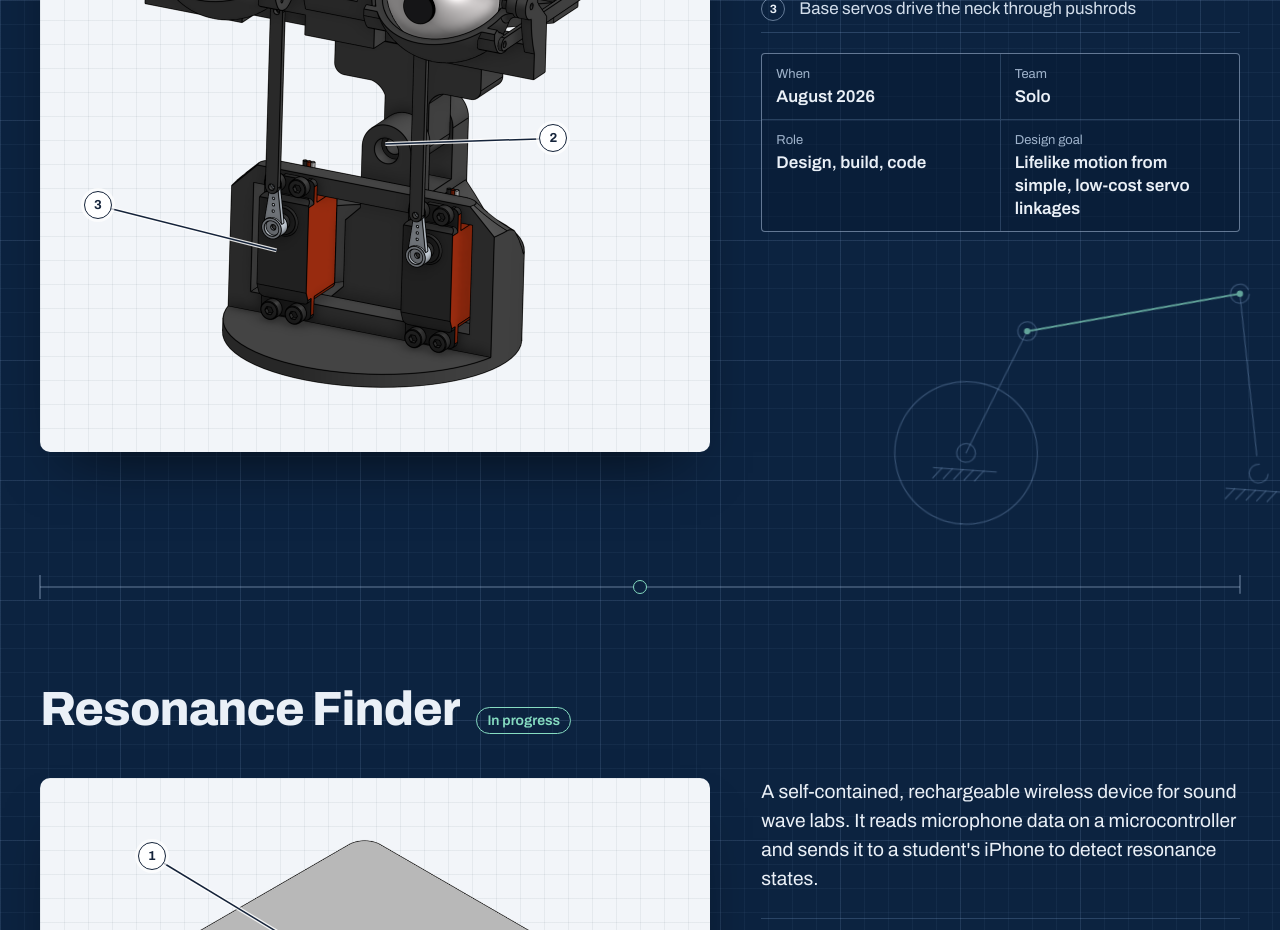
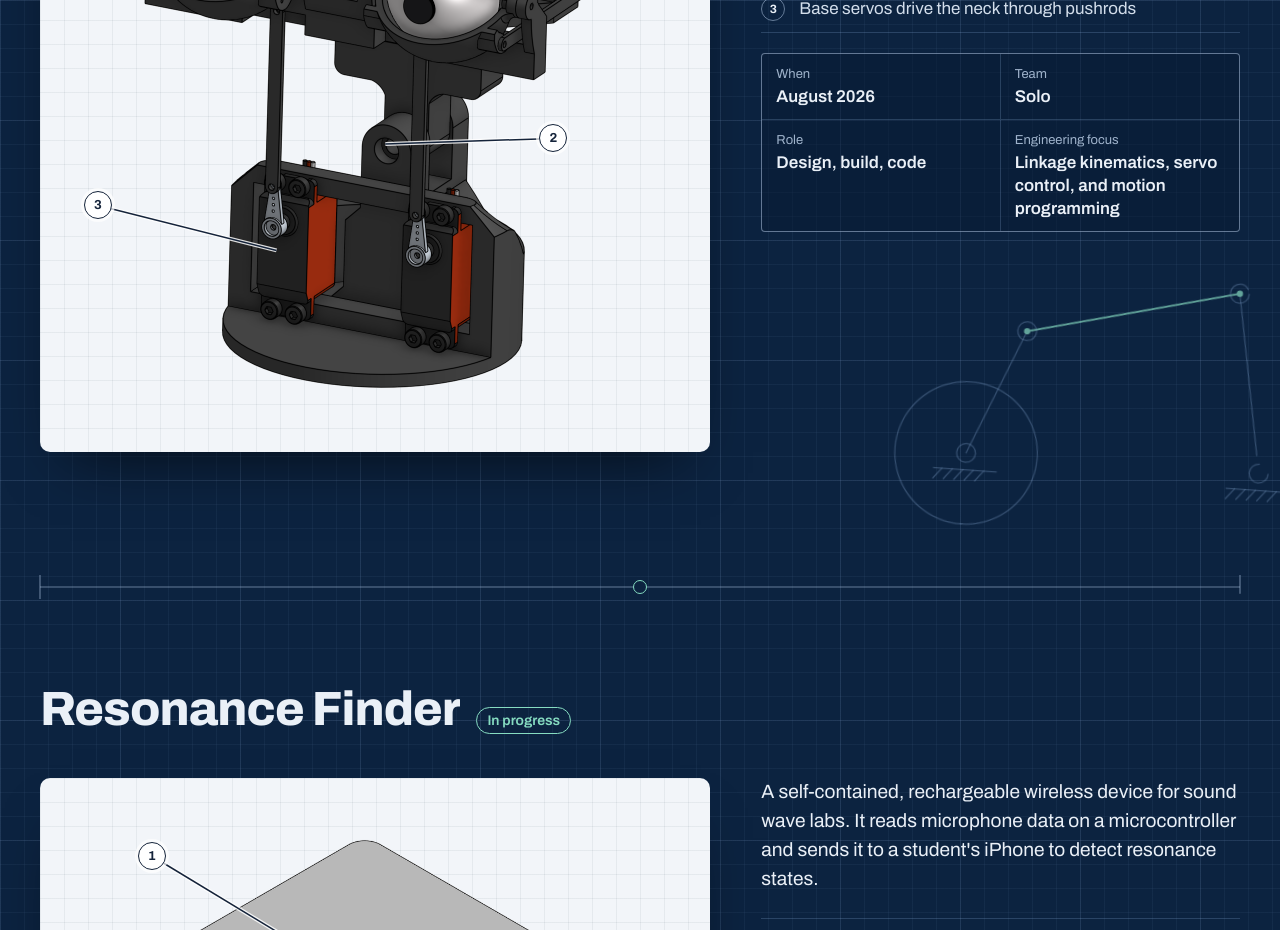
Before and after one commit to trydell29/Mechanical-Design-Portfolio-Tyler-Rydell, a React (Vite) app: page / in a window 1280 px wide. Shown: the part 4920-5850 px from the top of the page. Built offline with nearby package versions, Linux system fonts and the light colour scheme.

Commit message:
Head: Engineering focus instead of Design goal
Co-Authored-By: Claude Opus 5.5 <noreply@anthropic.com>
Claude-Session: https://claude.ai/code/session_01UJoAhQq26ZiJCAmbM4omh7

```diff
--- a/src/content.js
+++ b/src/content.js
@@ -279,7 +279,7 @@ export const projects = [
       ["When", "August 2026"],
       ["Team", "Solo"],
       ["Role", "Design, build, code"],
-      ["Design goal", "Lifelike motion from simple, low-cost servo linkages"],
+      ["Engineering focus", "Linkage kinematics, servo control, and motion programming"],
     ],
     summary:
       "A personal build to explore expressive motion: a 2-DOF neck and 2-DOF eyes driven by servo linkages, controllable by joystick or running autonomously.",
```
